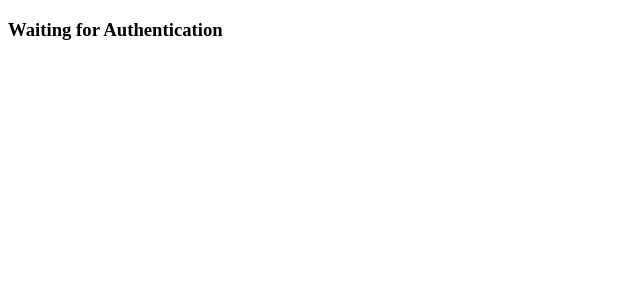
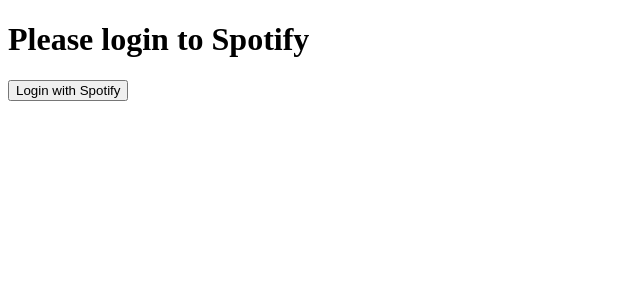
Before and after one commit to jchan3990/topify, a React app: page / in a window 1280 px wide. Shown: the top 300 px of the page, without its empty margins (0-640 px from the left). Built offline with nearby package versions, Linux system fonts and the light colour scheme; no server answers; the HTML template or start-up script is replaced by a standard one.

Commit message:
Cleaned up code

```diff
--- a/client/src/components/App.jsx
+++ b/client/src/components/App.jsx
@@ -1,7 +1,6 @@
 import React, { useState, useEffect } from 'react';
 
 import Home from './Home.jsx';
-import Loading from './Loading.jsx';
 import Dashboard from './Dashboard.jsx';
 
 const App = () => {
@@ -15,15 +14,13 @@
         setAuth(data);
       })
       .catch(err => console.log(err))
-  }, [])
+  }, []);
 
-  if (auth === null) {
-    return <Loading />
-  }
-  if (auth) {
-    return <Dashboard auth={auth} />
-  }
-  return <Home />
+  return (
+    <div>
+    {auth ? <Dashboard /> : <Home />}
+    </div>
+  )
 };
 
 export default App;
--- a/client/src/components/Dashboard.jsx
+++ b/client/src/components/Dashboard.jsx
@@ -3,7 +3,7 @@
 const Dashboard = () => {
 
   return (
-    <div>
+    <div className='App'>
       This is the dashboard.
     </div>
   )
--- a/client/src/components/Home.jsx
+++ b/client/src/components/Home.jsx
@@ -2,7 +2,7 @@
 
 const Home = () => {
   return (
-    <div className='app'>
+    <div className='App'>
       <h1>Please login to Spotify</h1>
       <form action="/auth/login">
         <input type="submit" value="Login with Spotify" />
```
